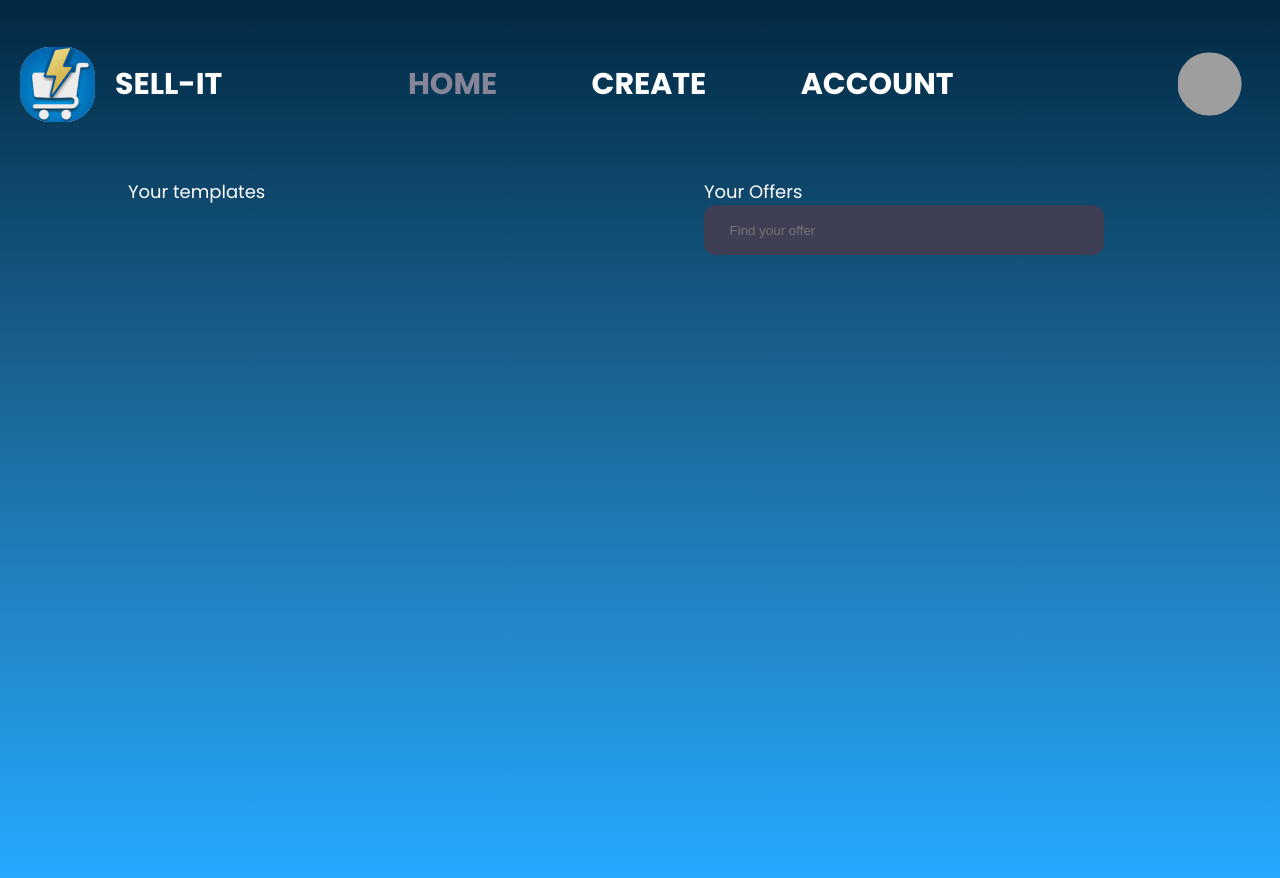
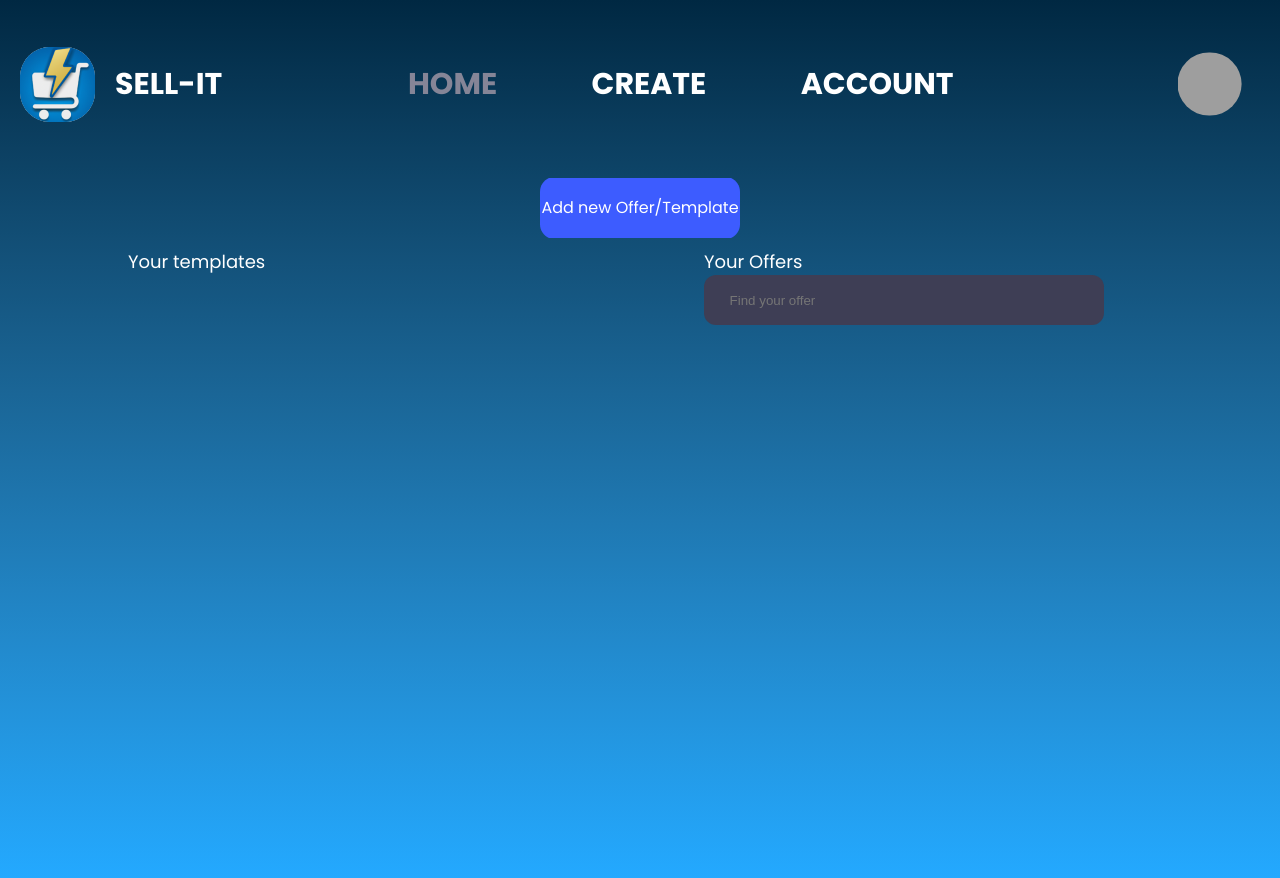
Before and after one commit to pryncypalka/SELL-IT, a PHP site: template src/views/dashboard.php in a window 1280 px wide. Run offline with PHP 8.4, Linux system fonts and the light colour scheme; the template is opened without the code that fills it, so the values that code supplies are empty; a stand-in replaces the project's code that opens the database connection; some libraries are stand-ins or nearby versions; grey boxes are pictures that could not be loaded.

Commit message:
dashboard button  added

```diff
--- a/public/css/dashboard.css
+++ b/public/css/dashboard.css
@@ -1,10 +1,39 @@
 
 .content {
     display: flex;
-    flex: 1;
+    flex-direction: column;
+}
+
+.info {
+    display: flex;
+    flex-direction: row;
+}
+#add_new {
+    display: flex;
+    flex-direction: column;
+    align-items: center;
+    justify-content: center;
 
 }
+#button_add_new {
+    margin-top: 10px;
+    padding: 0;
+    border: none;
+    background: url('../../public/assets/sign_up.svg') no-repeat center center;
+    background-size: cover;
+    width: 200px;
+    height: 60px;
+    cursor: pointer;
 
+
+    color: #FFF;
+    font-family: 'Poppins', sans-serif;
+    font-size: 16px;
+    font-style: normal;
+    font-weight: 500;
+    line-height: 60px;
+    text-align: center;
+}
 
 nav {
     display: flex;
@@ -241,6 +270,16 @@ a {
 
 @media only screen and (max-width: 500px) {
 
+    .content {
+        display: flex;
+        flex-direction: column;
+    }
+
+    .info {
+        display: flex;
+        flex-direction: column;
+    }
+
     .avatarImage{
         display: none;
     }
--- a/src/controllers/DashboardController.php
+++ b/src/controllers/DashboardController.php
@@ -149,4 +149,7 @@ class DashboardController extends AppController
     }
 
 
+
+
+
 }
--- a/src/views/dashboard.php
+++ b/src/views/dashboard.php
@@ -27,6 +27,10 @@
             <img class="avatarImage" src="../../public/uploads/avatars/<?= $user->getAvatarLink(); ?>" alt="avatarImage">
         </nav>
         <div class="content">
+            <div id="add_new"></div>
+                <a href="/offer" id="button_add_new">Add new Offer/Template</a>
+            </div>
+            <div class="info">
                 <div class="templates_box">
                     <div class="your_templates">Your templates</div>
                     <div class="template_tiles_container">
@@ -62,5 +66,6 @@
                     </div>
                 </div>
             </div>
+    </div>
 </body>
 </html>
```
Lines whose indentation alone changed are shown as unchanged.
